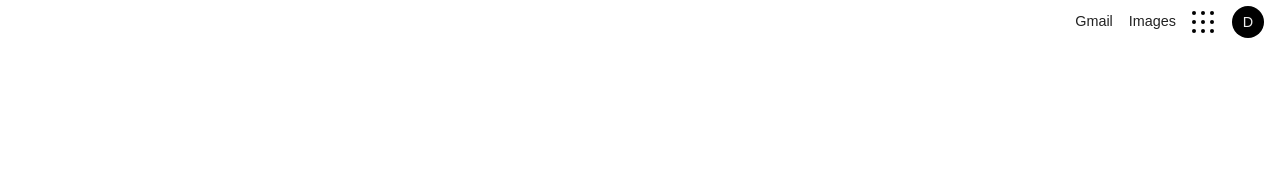
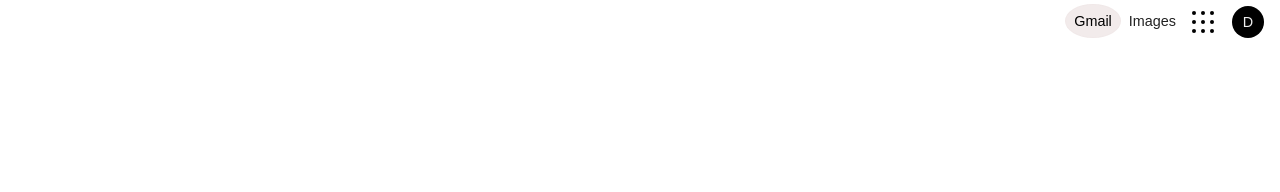
Before and after one commit to dash7ou/google-form-geeks8, a plain HTML site: page index.html in a window 1280 px wide. In both pictures the pointer is over the item "Gmail". Shown: the top 192 px of the page. Drawn offline with Linux system fonts and the light colour scheme.

Commit message:
some Style

```diff
--- a/css/style.css
+++ b/css/style.css
@@ -148,3 +148,10 @@ footer nav .list-nav a {
 .grid-six {
   margin: 0 1rem;
 }
+
+.nav-links .nav li:hover {
+  border: 1px solid rgba(241, 233, 233, 0.87);
+  border-radius: 50%;
+  background: rgba(241, 233, 233, 0.87);
+  color: #000;
+}
```
